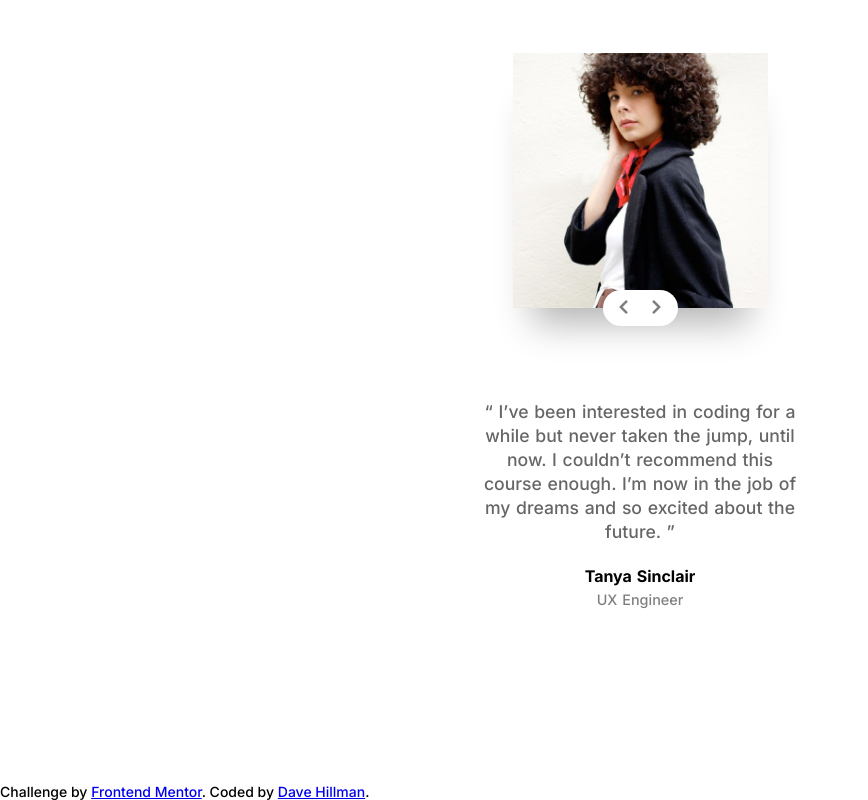
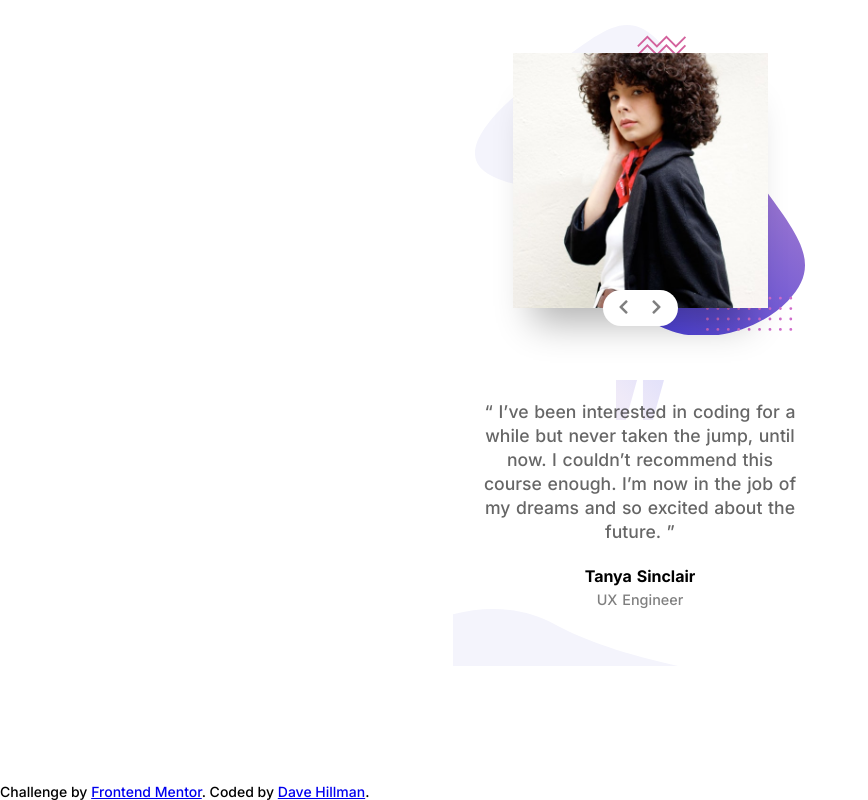
Before and after one commit to dhillman1989/fem_testimonials, a website built with Parcel: page index.html in a window 1280 px wide. Shown: the whole page, without its empty margins (0-868 px from the left). Built offline with nearby package versions, Linux system fonts and the light colour scheme; files whose address does not match are found by name.

Commit message:
fix svg urls

```diff
--- a/src/styles.css
+++ b/src/styles.css
@@ -20,7 +20,7 @@ body {
 }
 
 .img-container {
-  background-image: url("./images/pattern-bg.svg");
+  background-image: url("../images/pattern-bg.svg");
   background-size: 100%;
   margin: auto;
   width: 330px;
@@ -61,7 +61,7 @@ body {
 #testimonial-container {
   /* background-color: black; */
   position: relative;
-  background-image: url("./images/pattern-curved.svg");
+  background-image: url("../images/pattern-curved.svg");
   background-position: bottom left;
   background-repeat: no-repeat;
   background-size: 60%;
@@ -78,7 +78,7 @@ body {
 }
 
 #testimonial-container p {
-  background-image: url("./images/pattern-quote.svg");
+  background-image: url("../images/pattern-quote.svg");
   background-repeat: no-repeat;
   background-size: 3rem;
   background-position: top center;
```
